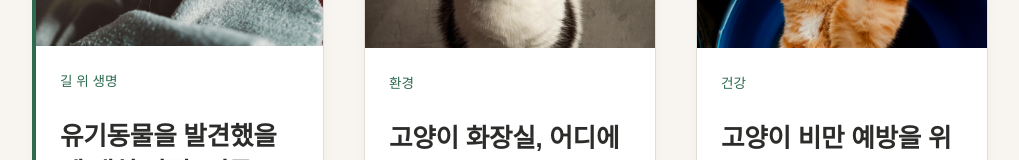
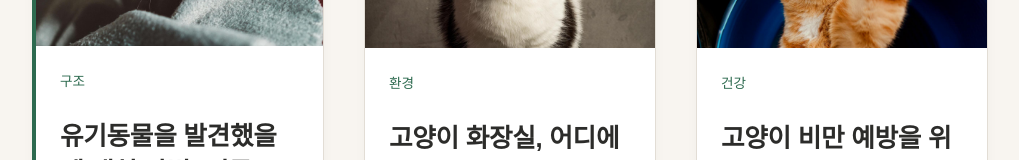
Before and after one commit to ileilo1215-ship-it/myo-guide, a Next.js app: page /care in a window 1280 px wide. Shown: the part 2349-2509 px from the top of the page, without its empty margins (260-1279 px from the left). Built offline with nearby package versions, Linux system fonts and the light colour scheme; a web font is replaced by a local one.

Commit message:
Update category translation: change Street Life to 구조

```diff
--- a/components/PostCard.js
+++ b/components/PostCard.js
@@ -76,7 +76,7 @@ export default function PostCard({ post, objectPosition = 'center 20%' }) {
     'Play': '놀이',
     'Class': '교실',
     'News': '뉴스',
-    'Street Life': '길 위 생명',
+    'Street Life': '구조',
     'Rights': '동물권'
   };
 
```
